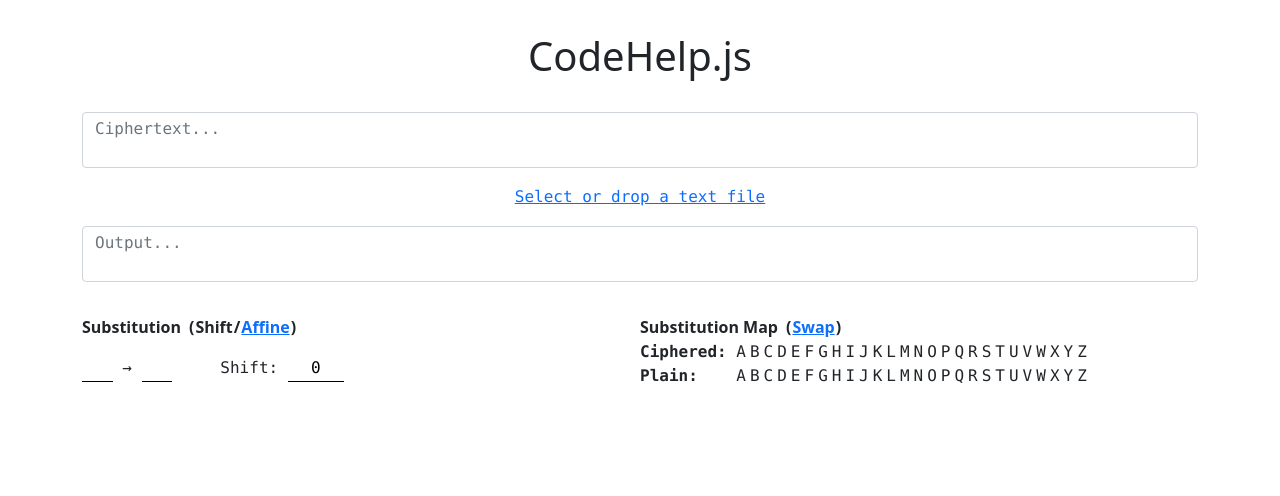
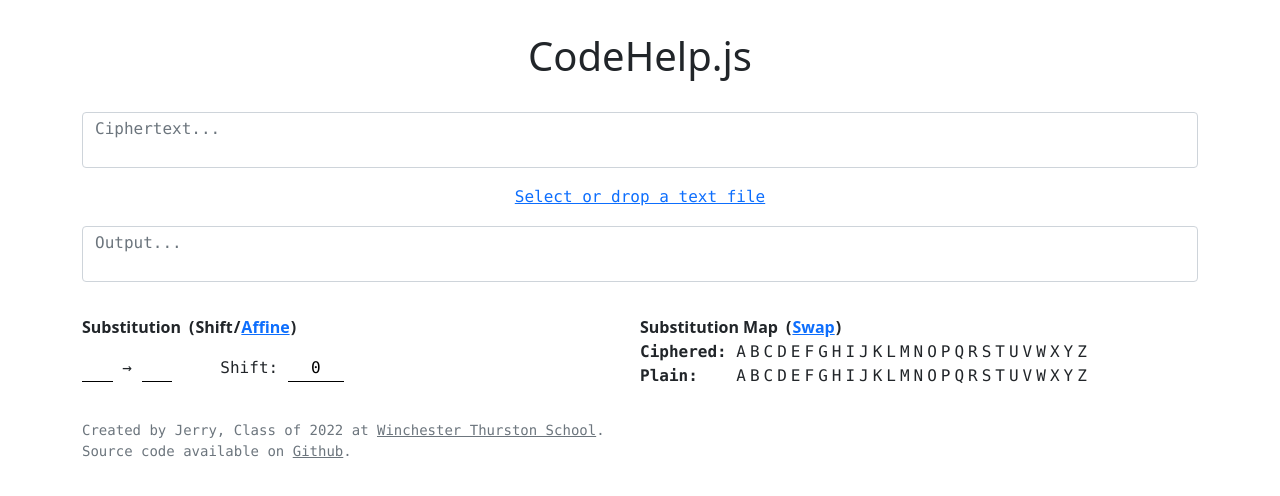
Before and after one commit to Jerryzs/codehelp.js, a React (Create React App) app: page / in a window 1280 px wide. Shown: the top 496 px of the page. Built offline with nearby package versions, Linux system fonts and the light colour scheme.

Commit message:
docs(app): add footer information

```diff
--- a/src/app.tsx
+++ b/src/app.tsx
@@ -454,6 +454,27 @@
           </div>
         </>
       )}
+      <div className='app-section font-monospace small text-muted'>
+        Created by Jerry, Class of 2022 at&nbsp;
+        <a
+          className='text-reset'
+          href='https://www.winchesterthurston.org'
+          target='_blank'
+          rel='noopener noreferrer'
+        >
+          Winchester Thurston School
+        </a>.
+        <br />
+        Source code available on&nbsp;
+        <a
+          className='text-reset'
+          href='https://github.com/Jerryzs/codehelp.js'
+          target='_blank'
+          rel='noopener noreferrer'
+        >
+          Github
+        </a>.
+      </div>
     </div>
   );
 }
```
